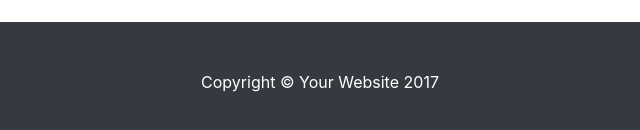
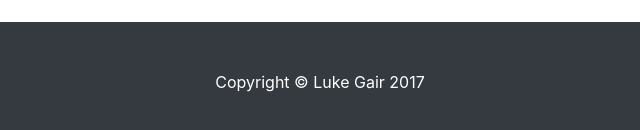
Before and after one commit to lgair/lgair-lgair.github.io, a website: page index.html in a window 1280 px wide. Shown: the part 2157-2287 px from the top of the page, 320-960 px from the left. Drawn offline with Linux system fonts and the light colour scheme.

Commit message:
minor edits

```diff
--- a/index.html
+++ b/index.html
@@ -7,8 +7,8 @@
     <meta name="viewport" content="width=device-width, initial-scale=1, shrink-to-fit=no">
     <meta name="description" content="">
     <meta name="author" content="">
-
-    <title>One Page Wonder - Start Bootstrap Template</title>
+	<link rel="shortcut icon" href="Images/favicon.ico">
+    <title>Luke Gair</title>
 
     <!-- Bootstrap core CSS -->
     <link href="vendor/bootstrap/css/bootstrap.min.css" rel="stylesheet">
@@ -134,7 +134,7 @@
     <!-- Footer -->
     <footer class="py-5 bg-dark">
       <div class="container">
-        <p class="m-0 text-center text-white">Copyright &copy; Your Website 2017</p>
+        <p class="m-0 text-center text-white">Copyright &copy; Luke Gair 2017</p>
       </div>
       <!-- /.container -->
     </footer>
```
Also changed, not shown: Images/AZIR_LOL_WARRINGKINGDOMS.jpg (added), Images/Shurima.jpg (added), Images/Shurima_map.png (added), Images/WKAzirSummonerIcon.jpg (added), Images/favicon.ico (added), Images/favicon1.ico (added), Images/favicon2.ico (added), Images/warring-kingdoms-azir-skin-splash.jpg (added), Images/website favicon.jpg (added), 1 other file.
